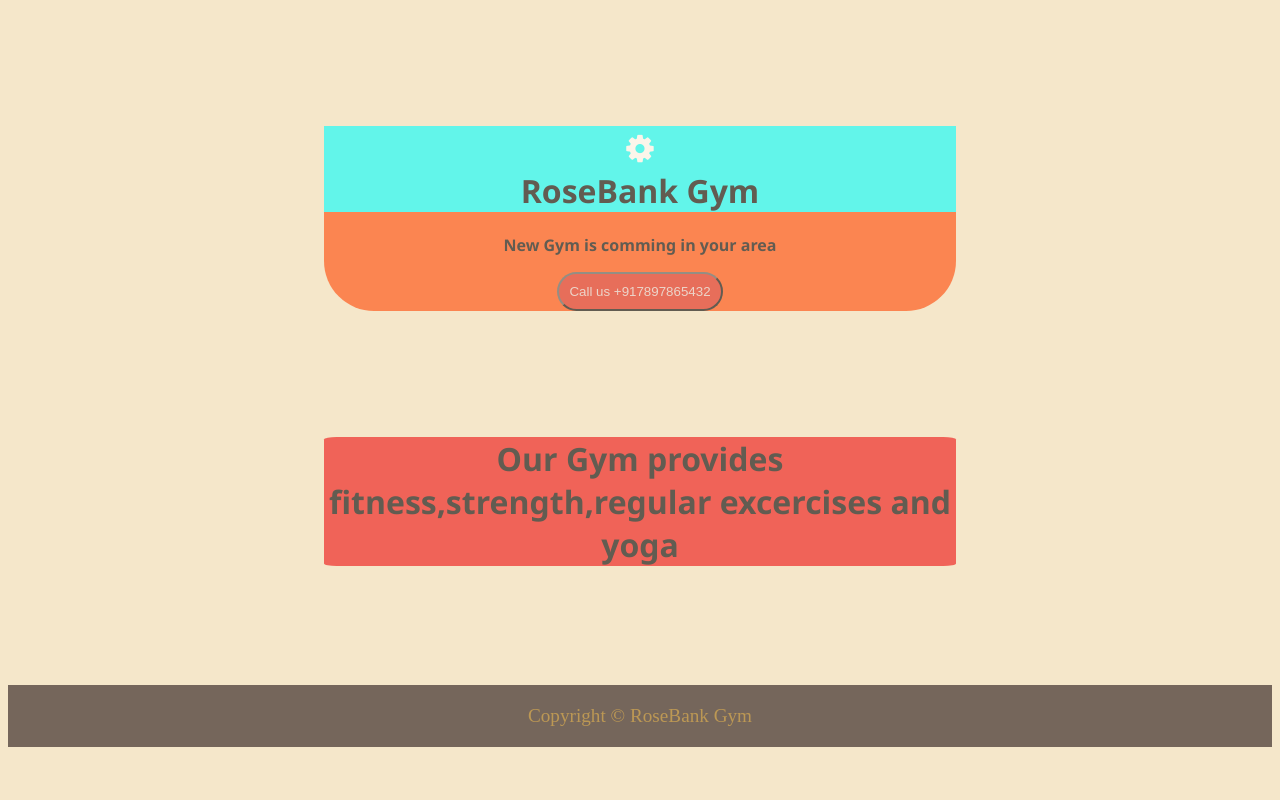
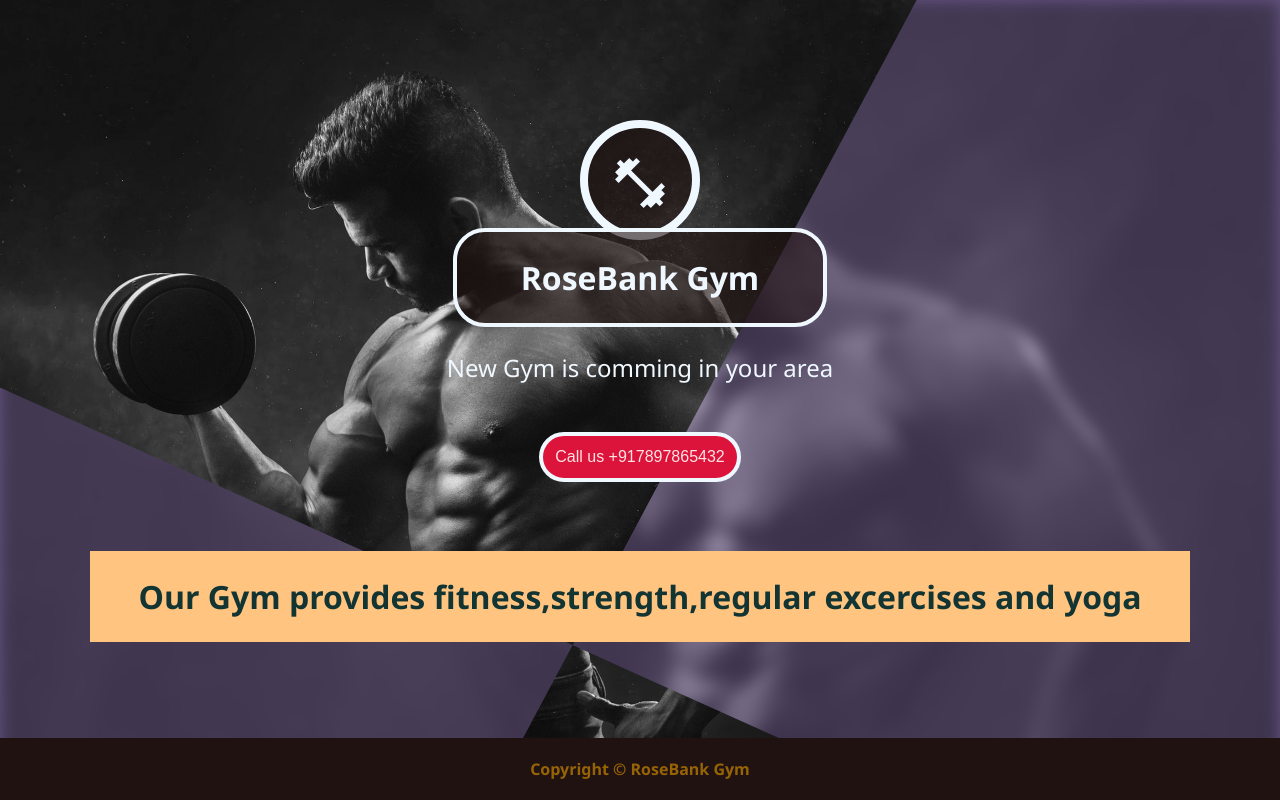
Before and after one commit to liku88/RoseBank-Gym, a plain HTML site: page index.html in a window 1280 px wide. Drawn offline with Linux system fonts and the light colour scheme.

Commit message:
gym intro page idea - done

```diff
--- a/gym.css
+++ b/gym.css
@@ -1,51 +1,116 @@
-body {
-    background: url("../images/gymimage1.jpg") no-repeat center center fixed;
-    background-size: cover;
-    opacity: 0.6;
-    background-color: rgba(212, 152, 23, 0.226);
+/* recrafted by IrwanPhan 201024 2hsw */
+
+* {
+    box-sizing: border-box;
 }
 
-div {
+body {
+    background-color: #685588;
+    position: relative;
+    min-height: 100vh;
+    margin: 0;
+    overflow: hidden;
+    color: #f0f8ff;
     font-family: 'Segoe UI', Tahoma, Geneva, Verdana, sans-serif;
-    background-color: orangered;
-    width: 50%;
-    margin-top: 10% !important;
-    margin-bottom: 0% !important;
-    margin: 350px auto;
+}
+
+.welcome-container {
+    width: 100%;
+    display: block;
     text-align: center;
-    border-radius: 50px;
-
-
+    padding-top: 120px;
+}
+.welcome-container p{
+    font-size: 24px;
+}
+i {
+    font-family: 'Material Icons';
+    font-weight: normal;
+    font-style: normal;
+    font-size: 24px;  /* Preferred icon size */
+    display: inline-block;
+    line-height: 1;
+    text-transform: none;
+    letter-spacing: normal;
+    word-wrap: normal;
+    white-space: nowrap;
+    direction: ltr;
+}
+i.fitness-icon {
+    font-size: 60px;
+    display: block;
+    width: 120px;
+    height: 120px;
+    line-height: 110px;
+    text-align: center;
+    margin: 0 auto -12px;
+    background-color: rgba(33, 18, 18, 0.6);
+    border-radius: 50%;
+    border: 8px solid #f0f8ff;
+}
+h1.title {
+    display: inline-block;
+    margin: 0 auto;
+    padding: 0.75em 2em;
+    background-color: rgba(33, 18, 18, 0.6);
+    border-radius: 1em;
+    border: 4px solid #f0f8ff;
 }
 
 button {
-    background-color: rgba(212, 21, 21, 0.76);
+    background-color: #dc143c;
+    border: 0;
+    border: 4px solid #f0f8ff;
     border-radius: 25px;
-    padding: 10px;
-    color: rgb(230, 201, 201);
-
-
+    padding: 12px;
+    color: #ffe4e1;
+    display: block;
+    font-size: 16px;
+    cursor: pointer;
+    margin: 48px auto;
+}
+button:hover {
+    background-color: #bc041c;
 }
 
-i {
-    color: white;
-    opacity: 100;
-
+.gym-intro {
+    background-color: #ffc480;
+    color: #123432;
+    display: inline-block;
+    padding: 0.75em 1.5em;
 }
 
-.container {
-    width: 50%;
-    color: rgb(0, 0, 0) !important;
-    height: 50%;
-    border-radius: 2%;
-    background-color: rgba(238, 11, 11, 0.993);
-}
-
-#main-footer {
+footer#main-footer {
+    position: absolute;
     background: rgb(33, 18, 18);
     text-align: center;
     padding: 20px;
-    margin-top: 9.4%;
     color: rgb(151, 100, 5);
-    font-size: larger;
+    bottom: 0;
+    display: block;
+    width: 100%;
+    z-index: 3;
+    font-weight: 600;
 }
+
+.gym-image {
+    position: fixed;
+    height: 100vh;
+    top: 0;
+}
+.gym-image.clipped {
+    clip-path: polygon(0% 0%, 100% 0%, 60% 100%, 100% 100%, 0% 0%, 100% 100%, 0% 40%);
+    z-index: -1;
+    left: -150px;
+}
+.gym-image.clipped img{
+    height: 100%;
+}
+.gym-image.blurred {
+    filter: blur(8px);
+    z-index: -2;
+    opacity: 0.5;
+}
+.gym-image.blurred img{
+    width: 100%;
+}
--- a/index.html
+++ b/index.html
@@ -7,21 +7,25 @@
     <link rel="stylesheet" href="gym.css">
     <link href="https://fonts.googleapis.com/css?family=Anton&display=swap" rel="stylesheet">
     <link rel="stylesheet" href="https://maxcdn.bootstrapcdn.com/font-awesome/4.6.3/css/font-awesome.min.css">
+    <link href="https://fonts.googleapis.com/icon?family=Material+Icons" rel="stylesheet">
     <link rel="shorcut icon" type="image/png" href="favicon.png">
 </head>
 
 <body>
-    <div>
-        <h1 style="background-color: aqua;"><i class="fa fa-cog" aria-hidden="true"></i> <br>RoseBank Gym</h1>
-        <p><b>New Gym is comming in your area</b> </p>
+    <div class="welcome-container">
+        <i class="fitness-icon">fitness_center</i>
+        <h1 class="title">RoseBank Gym</h1>
+        <p>New Gym is comming in your area</p>
         <button>Call us +917897865432</button>
-    </div>
-    <div class="container">
-        <h1>
+        <h1 class="gym-intro">
             Our Gym provides fitness,strength,regular excercises and yoga
         </h1>
     </div>
+
     <footer id="main-footer">Copyright &copy; RoseBank Gym</footer>
+
+    <div class="gym-image clipped"><img src="img/gymimage1.jpg" alt=""></div>
+    <div class="gym-image blurred"><img src="img/gymimage1.jpg" alt=""></div>
 </body>
 
 </html>
```
Also changed, not shown: img/favicon.png (renamed from favicon.png), img/gymimage1.jpg (renamed from gymimage1.jpg).
